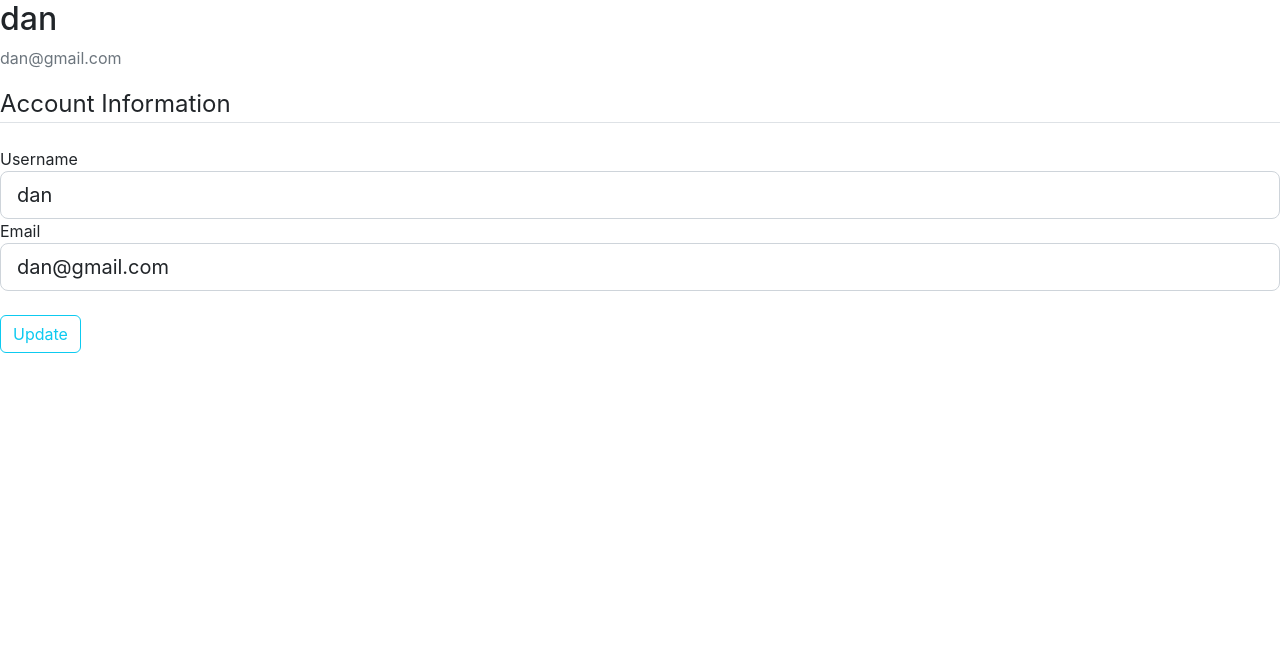
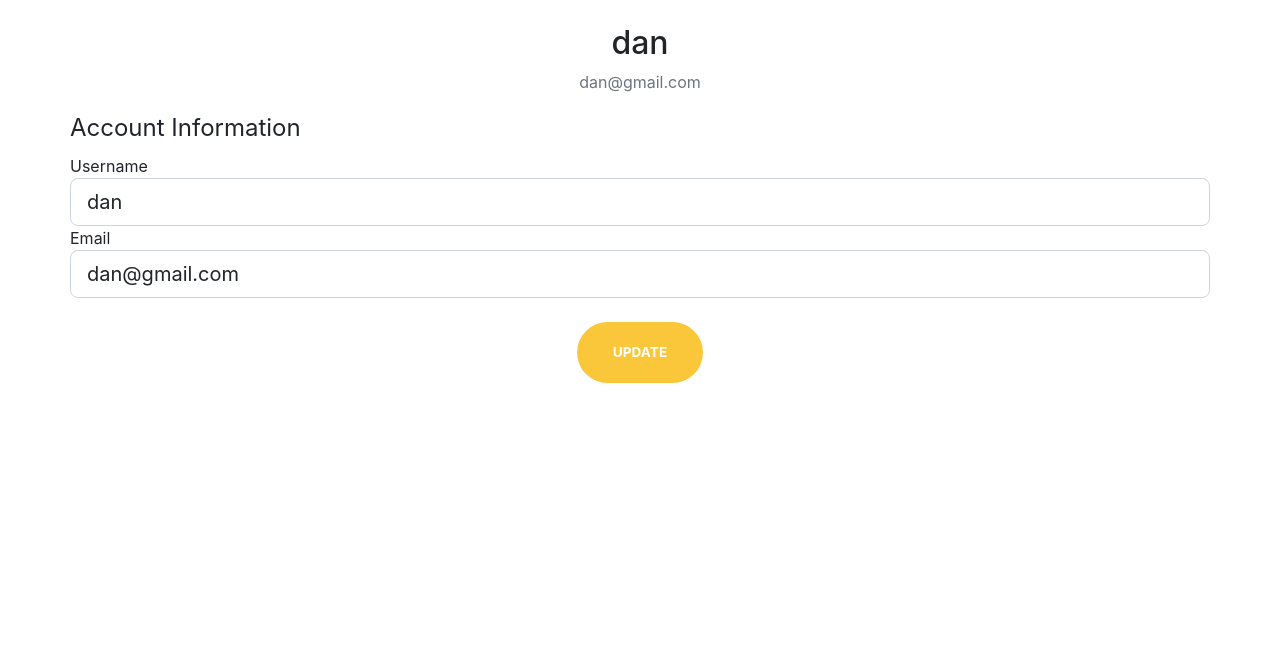
Before and after one commit to danielpereira16/Sancta-Maria-College-AV-Website, a Flask app: page /account in a window 1280 px wide. Shown: the part 56-703 px from the top of the page. Run offline with Flask 3, Linux system fonts and the light colour scheme; a user stored in the database is signed in; some libraries are stand-ins or nearby versions.

Commit message:
Updated Version 8
Updated Version 8 to fix consistency and standards

```diff
--- a/Version 8/website/forms.py
+++ b/Version 8/website/forms.py
@@ -91,5 +91,5 @@ class ContactUsForm(FlaskForm):
     Name = StringField('Please enter your name', validators=[DataRequired()])
     PhoneNumber = StringField('Please enter your phone number', validators=[DataRequired(), Length(min=8, max=20)])
     email = StringField('Email', validators=[DataRequired(), Email()])
-    info = StringField('Please add a message', validators=[DataRequired(), Length(min=10)])
+    info = TextAreaField('Please add a message', validators=[DataRequired(), Length(min=10)])
     submit = SubmitField('Submit')
--- a/Version 8/website/templates/account.html
+++ b/Version 8/website/templates/account.html
@@ -3,15 +3,18 @@
 {% block title %}Account{% endblock %}
 <!-- Setting the title of the page within the 'title' block -->
 {% block content %}
+<div class="container">
+<!--overall container for information-->
     <!-- Defining the 'content' block -->
     <div class="content-section">
         <!-- Container for the content -->
         <div class="media">
             <!-- Media container for displaying user information -->
             <div class="media-body">
-                <h2 class="account-heading">{{ current_user.username }}</h2>
+                <br>
+                <h2 class="account-heading text-center">{{ current_user.username }}</h2>
                 <!-- Displaying the user's username -->
-                <p class="text-secondary">{{ current_user.email }}</p>
+                <p class="text-secondary text-center">{{ current_user.email }}</p>
                 <!-- Displaying the user's email -->
             </div>
         </div>
@@ -21,7 +24,7 @@
             <!-- Hidden tag for CSRF protection -->
             <fieldset class="form-group">
                 <!-- Fieldset for the form content -->
-                <legend class="border-bottom mb-4">Account Information</legend>
+                <legend>Account Information</legend>
                 <!-- Title for the form section -->
                 <div class="form-group">
                     {{ form.username.label(class="form-control-label") }}
@@ -61,12 +64,14 @@
                 </div>
             </fieldset>
             <br>
+            <div align="center">
                 <div class="form-group">
-                {{ form.submit(class="btn btn-outline-info") }}
-                <!-- Displaying the submit button for the form -->
+                    {{ form.submit(class="btn btn-primary btn-xl") }}
+                </div>
             </div>
         </form>
     </div>
     <!-- End of content block -->
     <br>
+</div>
 {% endblock %}
```
Also changed, not shown: Version 8/website/templates/create_post.html (+9 -4 lines), Version 8/website/templates/login.html (+7 -4 lines), Version 8/website/templates/posts_div.html (+5 -2 lines), Version 8/website/templates/signup.html (+10 -3 lines), Version 8/website/templates/update_post.html (+8 -2 lines), Version 8/instance/database.db. Lines whose indentation alone changed are shown as unchanged.
